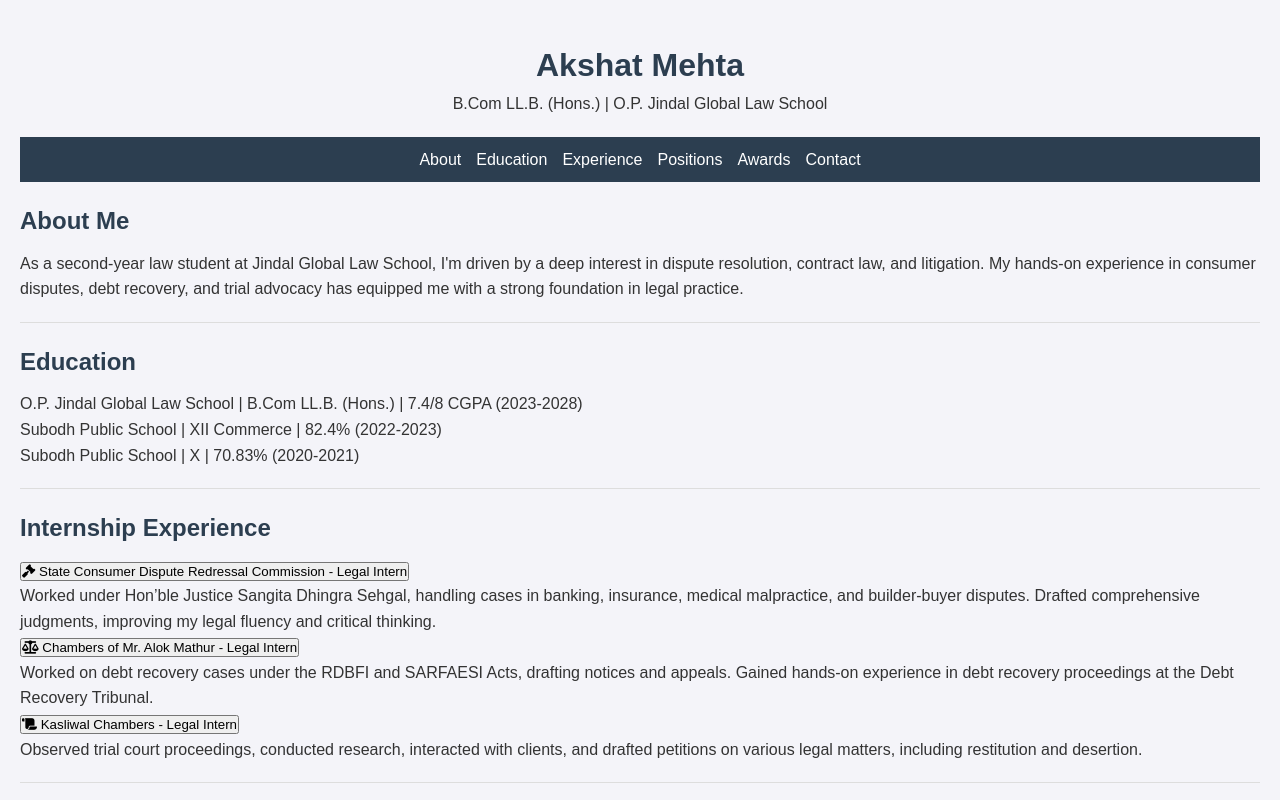
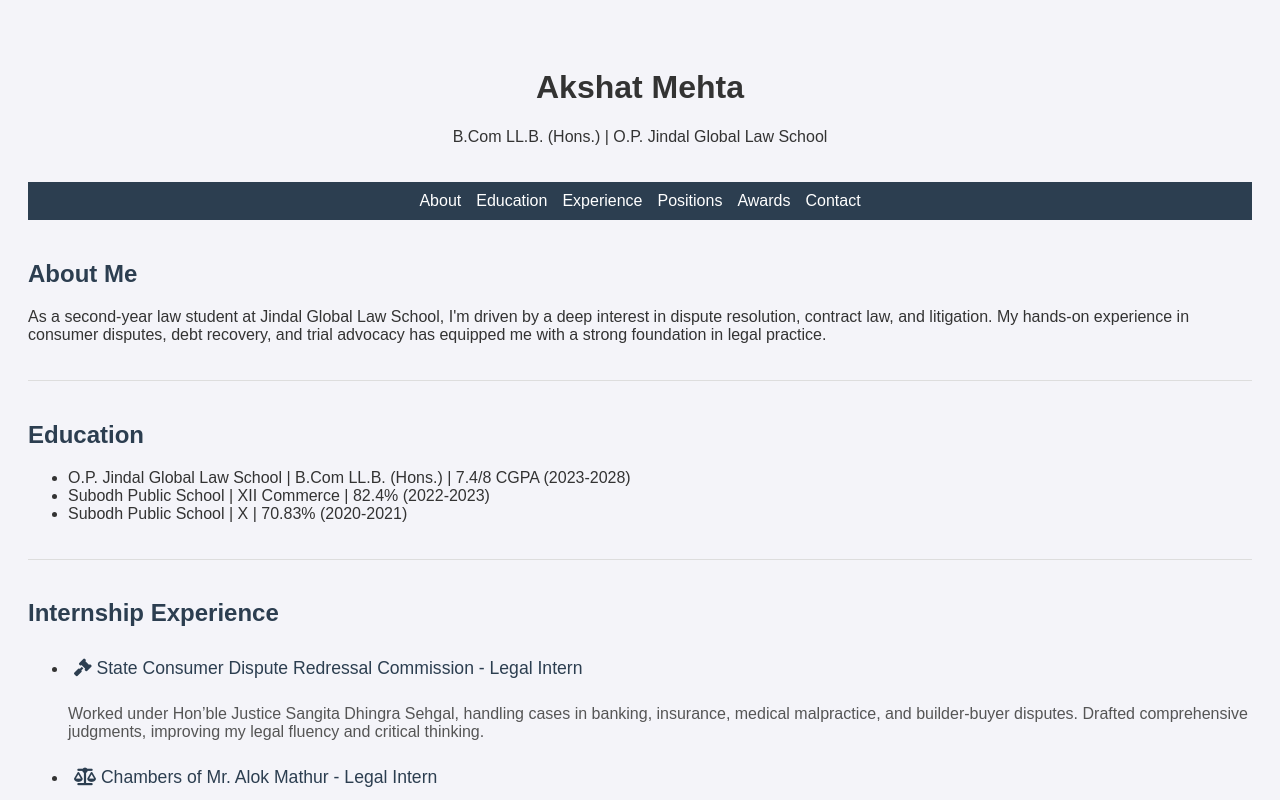
Before and after one commit to Akshat-2974/Akshat-2974.github.io, a plain HTML site: page index.html in a window 1280 px wide. Both pictures are taken after a click on the button "State Consumer Dispute Redressal Commission - Legal Intern". Shown: the top 800 px of the page. Drawn offline with Linux system fonts and the light colour scheme.

Commit message:
Update style.css

```diff
--- a/style.css
+++ b/style.css
@@ -1,24 +1,13 @@
-* {
-    margin: 0;
-    padding: 0;
-    box-sizing: border-box;
-}
-
 body {
     font-family: Arial, sans-serif;
     color: #333;
-    line-height: 1.6;
+    background-color: #f4f4f9;
     padding: 20px;
-    background-color: #f4f4f9;
 }
 
 header {
     text-align: center;
     padding: 20px;
-}
-
-header h1 {
-    color: #2c3e50;
 }
 
 nav {
@@ -32,6 +21,11 @@ nav {
 nav a {
     color: #fff;
     text-decoration: none;
+    transition: color 0.3s;
+}
+
+nav a:hover {
+    color: #f4f4f9;
 }
 
 section {
@@ -41,11 +35,30 @@ section {
 
 section h2 {
     color: #2c3e50;
-    margin-bottom: 10px;
 }
 
-ul {
-    list-style-type: none;
+.expand-button {
+    background: none;
+    border: none;
+    color: #2c3e50;
+    cursor: pointer;
+    font-size: 1.1em;
+    margin: 10px 0;
+    transition: color 0.3s;
+}
+
+.expand-button:hover {
+    color: #4d4dff;
+}
+
+.details {
+    display: none;
+    padding: 10px 0;
+    color: #555;
+}
+
+.details p {
+    margin: 5px 0;
 }
 
 #contact a {
```
